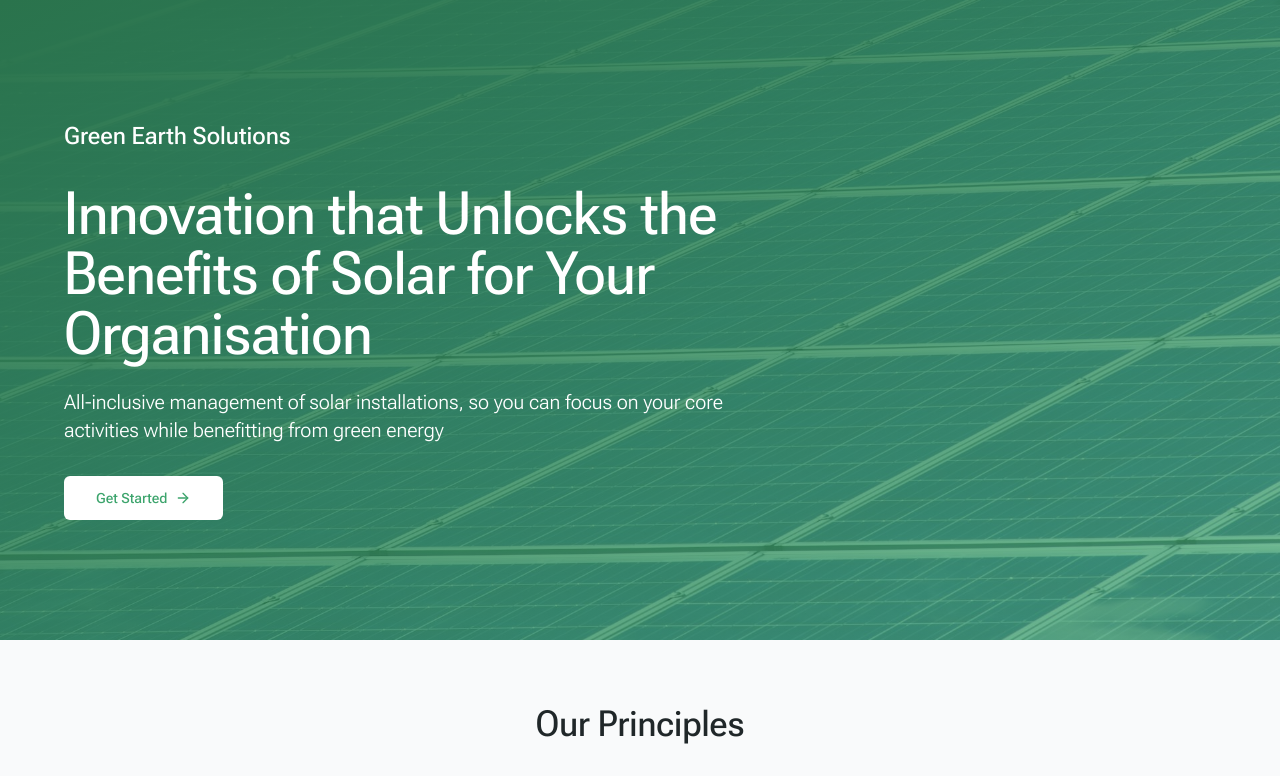
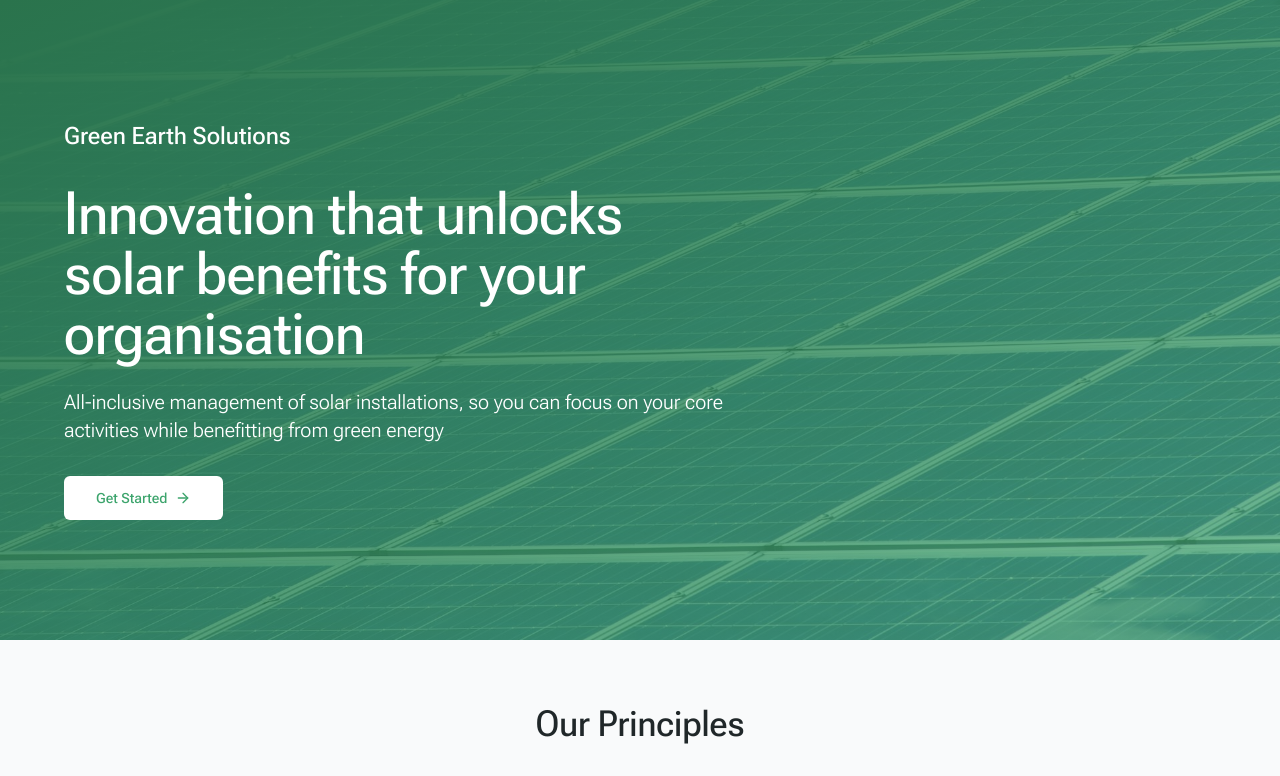
Before and after one commit to marianne-p/ges, a React (Vite) app: page / in a window 1280 px wide. Shown: the top 776 px of the page. Built offline with nearby package versions, Linux system fonts and the light colour scheme.

Commit message:
Update Index.jsx
updated heaadline text

```diff
--- a/src/pages/Index.jsx
+++ b/src/pages/Index.jsx
@@ -81,7 +81,7 @@ const Index = () => {
               className="text-left max-w-2xl"
             >
               <h1 className="text-4xl sm:text-6xl font-medium mb-6 light-300">
-                Innovation that Unlocks the Benefits of Solar for Your Organisation
+                Innovation that unlocks solar benefits for your organisation
               </h1>
               <p className="text-xl mb-8">
                 All-inclusive management of solar installations, so you can focus on your core activities while benefitting from green energy
```
